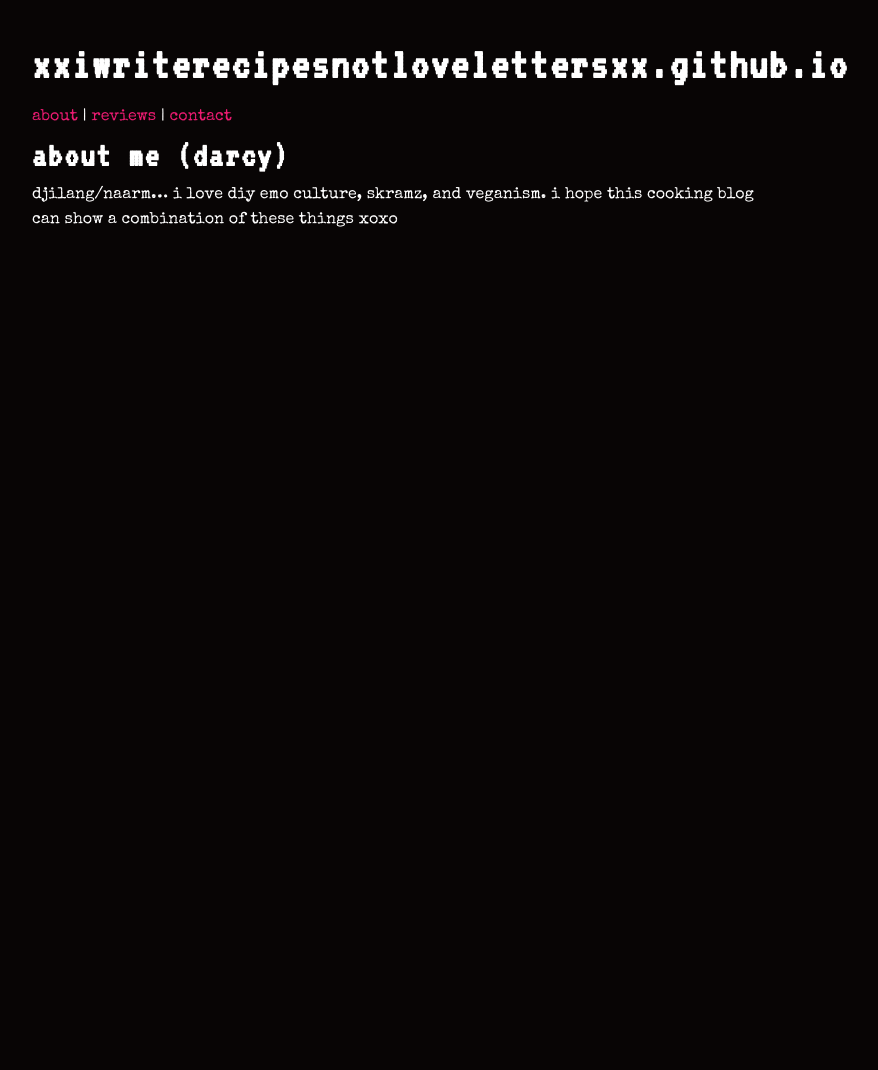
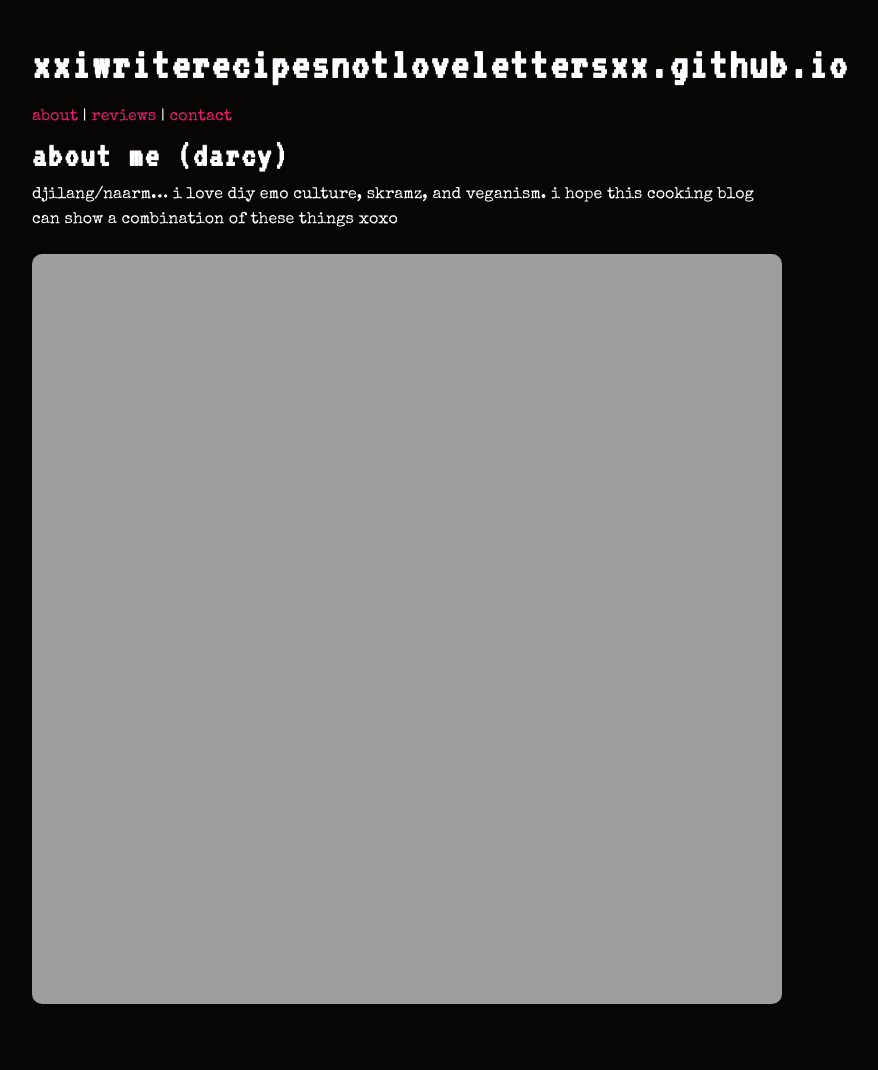
Before and after one commit to xxiwriterecipesnotlovelettersxx/xxiwriterecipesnotlovelettersxx.github.io, a Jekyll site: the page built from about.md, in a window 1280 px wide. Shown: the whole page, without its empty margins (233-1111 px from the left). Built offline with Jekyll 4.4.1, drawn with Linux system fonts in a browser that asks for light colours; before the commit the page ends 900 px from its top, so only the background shows below that.

Commit message:
Update about.md

```diff
--- a/about.md
+++ b/about.md
@@ -6,3 +6,4 @@ title: about
 ## about me (darcy)
 
 djilang/naarm... i love diy emo culture, skramz, and veganism. i hope this cooking blog can show a combination of these things xoxo
+![yerp](/images/yerrrp-project!-done--pfppink.jpg)
```
